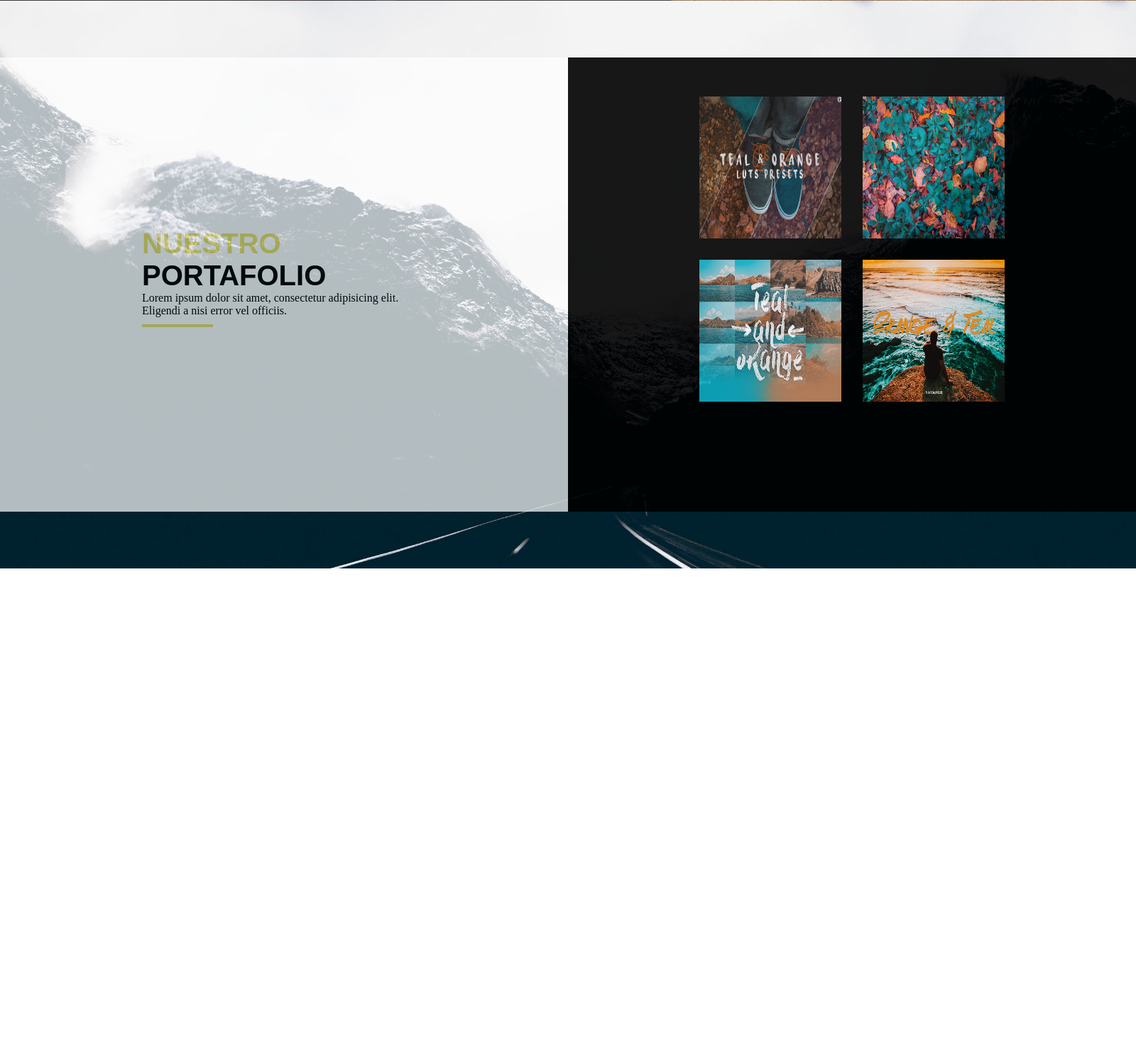
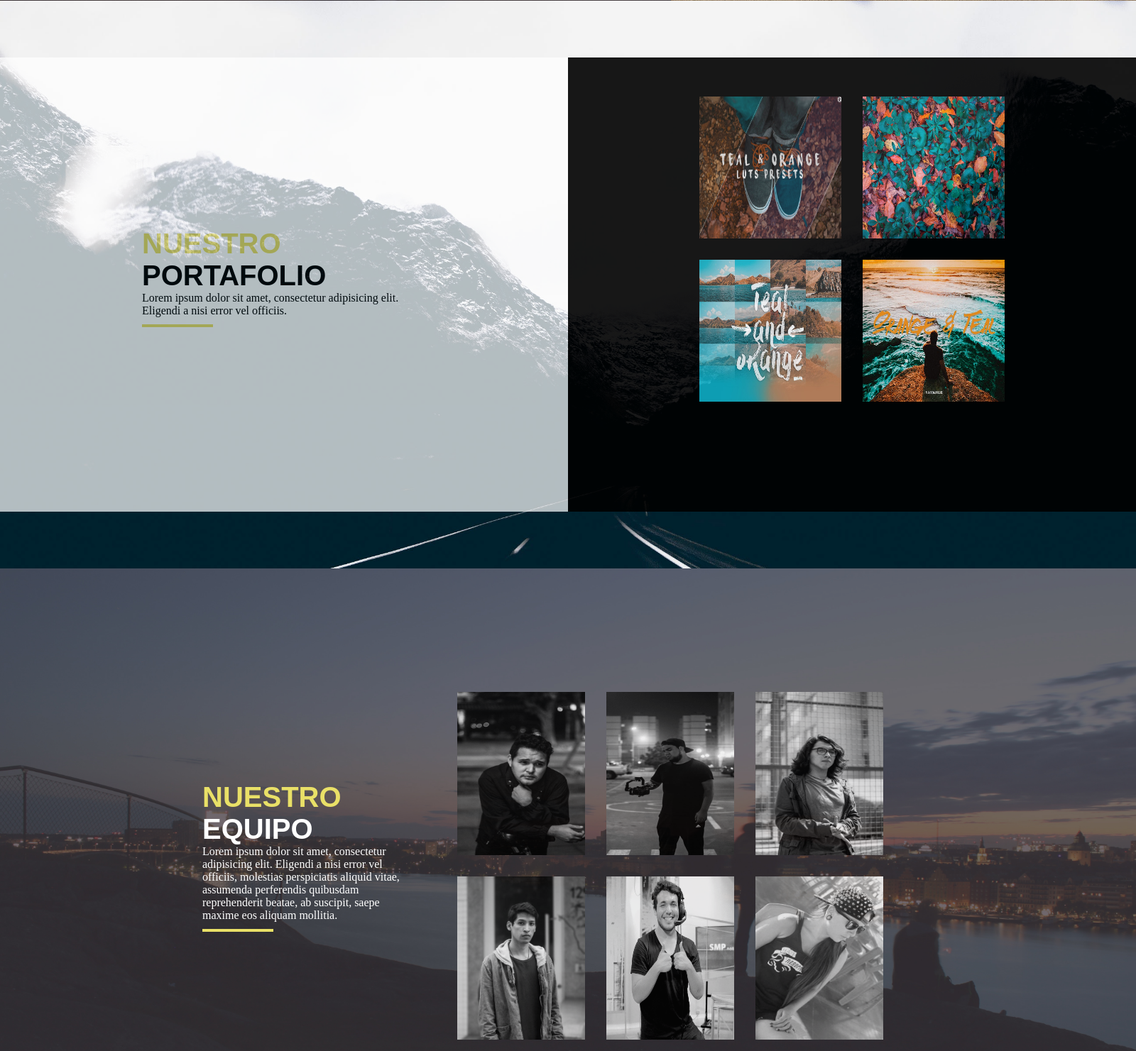
Before and after one commit to brunoliu01/crew-web, a PHP site: page / in a window 1600 px wide. Shown: the part 2479-3960 px from the top of the page at 71% size. Before the commit the page ends 3280 px from the top, so only its background shows below. Run offline with PHP 8.4, Linux system fonts and the light colour scheme.

Commit message:
agrego sección de equipo

```diff
--- a/dybcrew/index.html
+++ b/dybcrew/index.html
@@ -85,8 +85,8 @@
 							<img class="img-mod" src="./img/lap.png">
 							<p class="text-circle"> <span class="span1">Lorem ipsum dolor sit</span> <br> amet, consectetur adipisicing elit. Iste aliquid, et quidem </p>
 						</div>
-				</div>
-			</div>
+				    </div>
+			     </div>
     		</div>
     	</div>
     </section>
@@ -121,5 +121,40 @@
     		 </div>
     	</div>
     </section>
+    <section class="team">
+        <div class="team-container">
+             <div class="text-nuestro-equipo">
+                    <h1><span class="quien-text">NUESTRO </span><br> EQUIPO</h1>
+                    <p>Lorem ipsum dolor sit amet, consectetur adipisicing elit. Eligendi a nisi error vel officiis, molestias perspiciatis aliquid vitae, assumenda perferendis quibusdam reprehenderit beatae, ab suscipit, saepe maxime eos aliquam mollitia.</p>
+                    <div class="line"></div>
+              </div>
+            <div class="img-team">
+                <div class="container-img-portafolio">
+                    <div class="file-1">
+                        <div class="img-foto-team">
+                            <img class="img-galeria" src="./img/gino.jpeg">
+                        </div>
+                        <div class="img-foto-team">
+                            <img class="img-galeria" src="./img/bruno.jpeg">
+                        </div>
+                        <div class="img-foto-team">
+                            <img class="img-galeria" src="./img/kevin.jpeg">
+                        </div>
+                    </div>
+                    <div class="file-2">
+                        <div class="img-foto-team">
+                            <img class="img-galeria" src="./img/liu.jpg">
+                        </div>
+                        <div class="img-foto-team">
+                            <img class="img-galeria" src="./img/diego.jpg">
+                        </div>
+                        <div class="img-foto-team">
+                            <img class="img-galeria" src="./img/helen.jpg">
+                        </div>
+                    </div>
+                 </div>
+            </div>
+        </div>
+    </section>
 </body>
 </html>
--- a/dybcrew/style.css
+++ b/dybcrew/style.css
@@ -113,6 +113,7 @@ header .container .logo {
     position: absolute;
     font-size: 50px;
     font-family: sans-serif;
+    font-weight: bold;
 
 }
 
@@ -291,3 +292,42 @@ h1 {
     cursor: pointer;
     filter: grayscale(90%);
 }
+
+/* empieza la sección de nuestro equipo */
+
+.team {
+    background-image: url("../dybcrew/img/team.jpg");
+    width: 100%;
+    height: 100vh;
+    background-repeat: no-repeat;
+    background-size: cover;
+    display: flex;
+    justify-content: space-around;
+}
+
+.team-container {
+    display: flex;
+    align-items: center;
+}
+
+.img-team {
+    width: 100%;
+    height: auto;
+    opacity: .9;
+    display: flex;
+    align-items: center;
+}
+
+.img-foto-team {
+    width: 180px;
+    height: 230px;
+    background: black;
+    margin: 15px;
+}
+
+.text-nuestro-equipo {
+   z-index: 1;
+    width: 400px;
+    height: 200px;
+    color: white;
+}
```
Also changed, not shown: dybcrew/img/bruno.jpeg (added), dybcrew/img/diego.jpg (added), dybcrew/img/gino.jpeg (added), dybcrew/img/helen.jpg (added), dybcrew/img/kevin.jpeg (added), dybcrew/img/liu.jpg (added), dybcrew/img/team.jpg (added).
